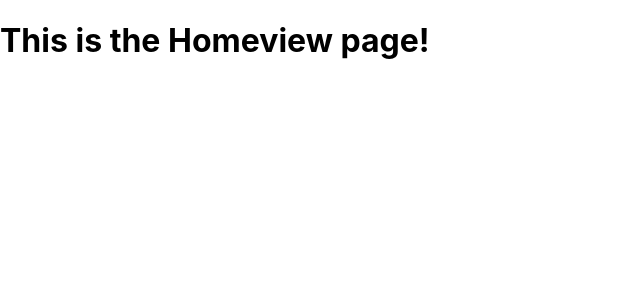
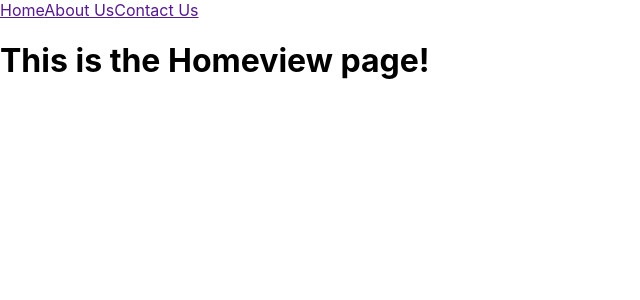
Before and after one commit to mustafaalispk/React-Assignment1, a React (Create React App) app in the folder reactassignment1/: page / in a window 1280 px wide. Shown: the top 300 px of the page, without its empty margins (0-640 px from the left). Built offline with nearby package versions, Linux system fonts and the light colour scheme; the HTML template or start-up script is replaced by a standard one.

Commit message:
Configured react-router-dom

```diff
--- a/reactassignment1/src/App.js
+++ b/reactassignment1/src/App.js
@@ -4,10 +4,12 @@ import HomeView from './views/HomeView'
 import About from './views/About'
 import Contact from './views/Contact'
 import PageNotFound from './views/PageNotFound'
+import Menu from './components/Menu'
 
 const App = () => {
     return (
         <>
+            <Menu />
             <Switch>
                 <Route exact path="/" component={HomeView} />
                 <Route exact path="/about" component={About} />
--- a/reactassignment1/src/components/Menu.js
+++ b/reactassignment1/src/components/Menu.js
@@ -1,10 +1,12 @@
 import React from 'react'
+import { Link } from 'react-router-dom';
 
 const Menu = () => {
     return (
         <>
-            <a href="">About Us</a>
-            <a href="">Contact Us</a>
+            <Link>Home</Link>
+            <Link>About Us</Link>
+            <Link>Contact Us</Link>
         </>
     )
 }
```
Also changed, not shown: 1 other file (tests, documents, lock files or other folders).
